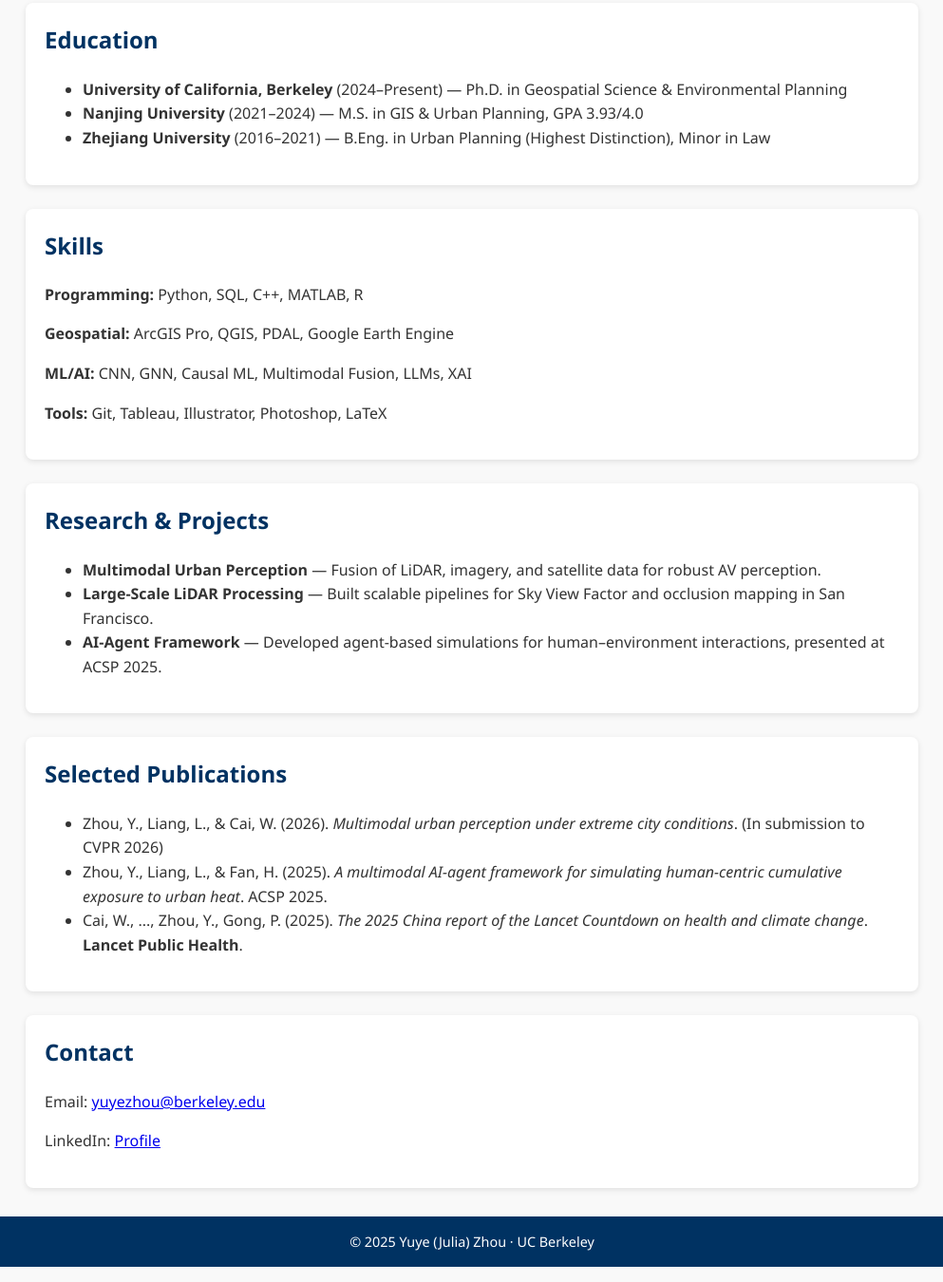
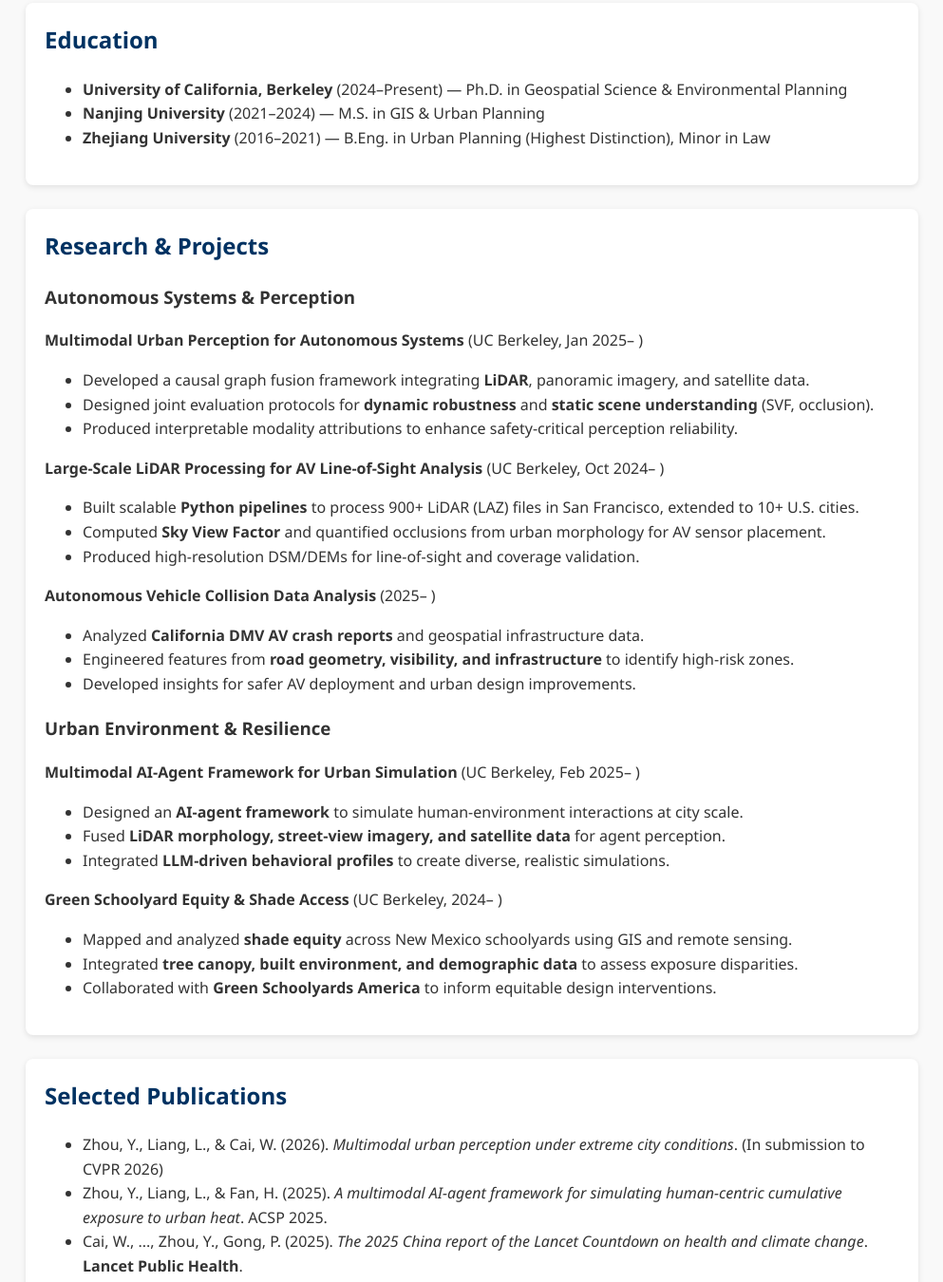
Before and after one commit to yuye-zhou/yuye-zhou.github.io, a plain HTML site: page index.html in a window 1280 px wide. Shown: the part 696-2046 px from the top of the page at 95% size, without its empty margins (143-1136 px from the left). Drawn offline with Linux system fonts and the light colour scheme.

Commit message:
index.html

```diff
--- a/index.html
+++ b/index.html
@@ -12,9 +12,9 @@
     <ul>
       <li><a href="#about">About</a></li>
       <li><a href="#education">Education</a></li>
-      <li><a href="#skills">Skills</a></li>
       <li><a href="#projects">Projects</a></li>
       <li><a href="#publications">Publications</a></li>
+      <li><a href="#skills">Skills</a></li>
       <li><a href="#contact">Contact</a></li>
     </ul>
   </nav>
@@ -25,6 +25,7 @@
     <h1>Yuye (Julia) Zhou</h1>
     <p>Ph.D. Student · UC Berkeley · Geospatial Science & Environmental Planning</p>
     <p>
+      <a href="https://ced.berkeley.edu/people/yuye-julia-zhou" target="_blank">Berkeley Profile</a> |
       <a href="https://scholar.google.com/citations?user=bRPBrfYAAAAJ&hl=en" target="_blank">Google Scholar</a> |
       <a href="https://www.linkedin.com/in/yuyezhou/" target="_blank">LinkedIn</a> |
       <a href="mailto:yuyezhou@berkeley.edu">Email</a>
@@ -34,9 +35,9 @@
   <!-- About -->
   <section id="about">
     <h2>About Me</h2>
-    <p>I am a Ph.D. researcher at UC Berkeley specializing in LiDAR, remote sensing, and multimodal perception.
-    My research combines large-scale spatial data processing, causal machine learning, and multimodal urban sensing
-    to enhance autonomous vehicle perception and urban resilience studies.</p>
+    <p>I am a Ph.D. researcher at UC Berkeley specializing in <b>LiDAR, remote sensing, and multimodal perception</b>.
+    My work focuses on developing scalable pipelines for urban-scale spatial data, integrating causal machine learning,
+    and advancing multimodal perception for <b>autonomous vehicles</b> and resilient cities.</p>
   </section>
 
   <!-- Education -->
@@ -44,8 +45,70 @@
     <h2>Education</h2>
     <ul>
       <li><b>University of California, Berkeley</b> (2024–Present) — Ph.D. in Geospatial Science & Environmental Planning</li>
-      <li><b>Nanjing University</b> (2021–2024) — M.S. in GIS & Urban Planning, GPA 3.93/4.0</li>
+      <li><b>Nanjing University</b> (2021–2024) — M.S. in GIS & Urban Planning</li>
       <li><b>Zhejiang University</b> (2016–2021) — B.Eng. in Urban Planning (Highest Distinction), Minor in Law</li>
+    </ul>
+  </section>
+
+  <!-- Research & Projects -->
+  <section id="projects">
+    <h2>Research & Projects</h2>
+
+    <h3>Autonomous Systems & Perception</h3>
+    <div class="card">
+      <p><b>Multimodal Urban Perception for Autonomous Systems</b> (UC Berkeley, Jan 2025– )</p>
+      <ul>
+        <li>Developed a causal graph fusion framework integrating <b>LiDAR</b>, panoramic imagery, and satellite data.</li>
+        <li>Designed joint evaluation protocols for <b>dynamic robustness</b> and <b>static scene understanding</b> (SVF, occlusion).</li>
+        <li>Produced interpretable modality attributions to enhance safety-critical perception reliability.</li>
+      </ul>
+    </div>
+
+    <div class="card">
+      <p><b>Large-Scale LiDAR Processing for AV Line-of-Sight Analysis</b> (UC Berkeley, Oct 2024– )</p>
+      <ul>
+        <li>Built scalable <b>Python pipelines</b> to process 900+ LiDAR (LAZ) files in San Francisco, extended to 10+ U.S. cities.</li>
+        <li>Computed <b>Sky View Factor</b> and quantified occlusions from urban morphology for AV sensor placement.</li>
+        <li>Produced high-resolution DSM/DEMs for line-of-sight and coverage validation.</li>
+      </ul>
+    </div>
+
+    <div class="card">
+      <p><b>Autonomous Vehicle Collision Data Analysis</b> (2025– )</p>
+      <ul>
+        <li>Analyzed <b>California DMV AV crash reports</b> and geospatial infrastructure data.</li>
+        <li>Engineered features from <b>road geometry, visibility, and infrastructure</b> to identify high-risk zones.</li>
+        <li>Developed insights for safer AV deployment and urban design improvements.</li>
+      </ul>
+    </div>
+
+    <h3>Urban Environment & Resilience</h3>
+    <div class="card">
+      <p><b>Multimodal AI-Agent Framework for Urban Simulation</b> (UC Berkeley, Feb 2025– )</p>
+      <ul>
+        <li>Designed an <b>AI-agent framework</b> to simulate human-environment interactions at city scale.</li>
+        <li>Fused <b>LiDAR morphology, street-view imagery, and satellite data</b> for agent perception.</li>
+        <li>Integrated <b>LLM-driven behavioral profiles</b> to create diverse, realistic simulations.</li>
+      </ul>
+    </div>
+
+    <div class="card">
+      <p><b>Green Schoolyard Equity & Shade Access</b> (UC Berkeley, 2024– )</p>
+      <ul>
+        <li>Mapped and analyzed <b>shade equity</b> across New Mexico schoolyards using GIS and remote sensing.</li>
+        <li>Integrated <b>tree canopy, built environment, and demographic data</b> to assess exposure disparities.</li>
+        <li>Collaborated with <b>Green Schoolyards America</b> to inform equitable design interventions.</li>
+      </ul>
+    </div>
+  </section>
+
+  <!-- Publications -->
+  <section id="publications">
+    <h2>Selected Publications</h2>
+    <ul>
+      <li>Zhou, Y., Liang, L., & Cai, W. (2026). <i>Multimodal urban perception under extreme city conditions</i>. (In submission to CVPR 2026)</li>
+      <li>Zhou, Y., Liang, L., & Fan, H. (2025). <i>A multimodal AI-agent framework for simulating human-centric cumulative exposure to urban heat</i>. ACSP 2025.</li>
+      <li>Cai, W., ..., Zhou, Y., Gong, P. (2025). <i>The 2025 China report of the Lancet Countdown on health and climate change</i>. <b>Lancet Public Health</b>.</li>
     </ul>
   </section>
 
@@ -56,26 +119,6 @@
     <p><b>Geospatial:</b> ArcGIS Pro, QGIS, PDAL, Google Earth Engine</p>
     <p><b>ML/AI:</b> CNN, GNN, Causal ML, Multimodal Fusion, LLMs, XAI</p>
     <p><b>Tools:</b> Git, Tableau, Illustrator, Photoshop, LaTeX</p>
-  </section>
-
-  <!-- Projects -->
-  <section id="projects">
-    <h2>Research & Projects</h2>
-    <ul>
-      <li><b>Multimodal Urban Perception</b> — Fusion of LiDAR, imagery, and satellite data for robust AV perception.</li>
-      <li><b>Large-Scale LiDAR Processing</b> — Built scalable pipelines for Sky View Factor and occlusion mapping in San Francisco.</li>
-      <li><b>AI-Agent Framework</b> — Developed agent-based simulations for human–environment interactions, presented at ACSP 2025.</li>
-    </ul>
-  </section>
-
-  <!-- Publications -->
-  <section id="publications">
-    <h2>Selected Publications</h2>
-    <ul>
-      <li>Zhou, Y., Liang, L., & Cai, W. (2026). <i>Multimodal urban perception under extreme city conditions</i>. (In submission to CVPR 2026)</li>
-      <li>Zhou, Y., Liang, L., & Fan, H. (2025). <i>A multimodal AI-agent framework for simulating human-centric cumulative exposure to urban heat</i>. ACSP 2025.</li>
-      <li>Cai, W., ..., Zhou, Y., Gong, P. (2025). <i>The 2025 China report of the Lancet Countdown on health and climate change</i>. <b>Lancet Public Health</b>.</li>
-    </ul>
   </section>
 
   <!-- Contact -->
```
